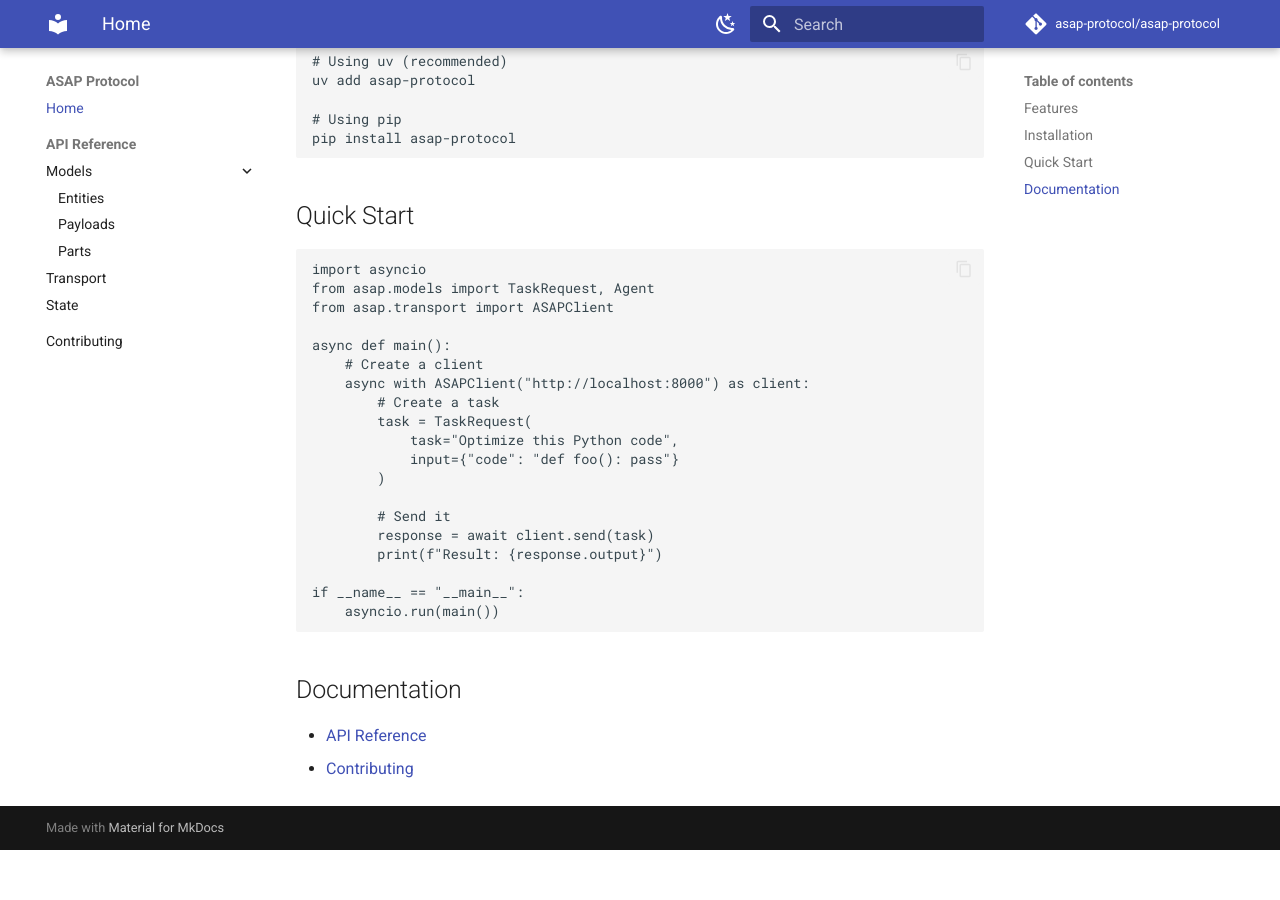
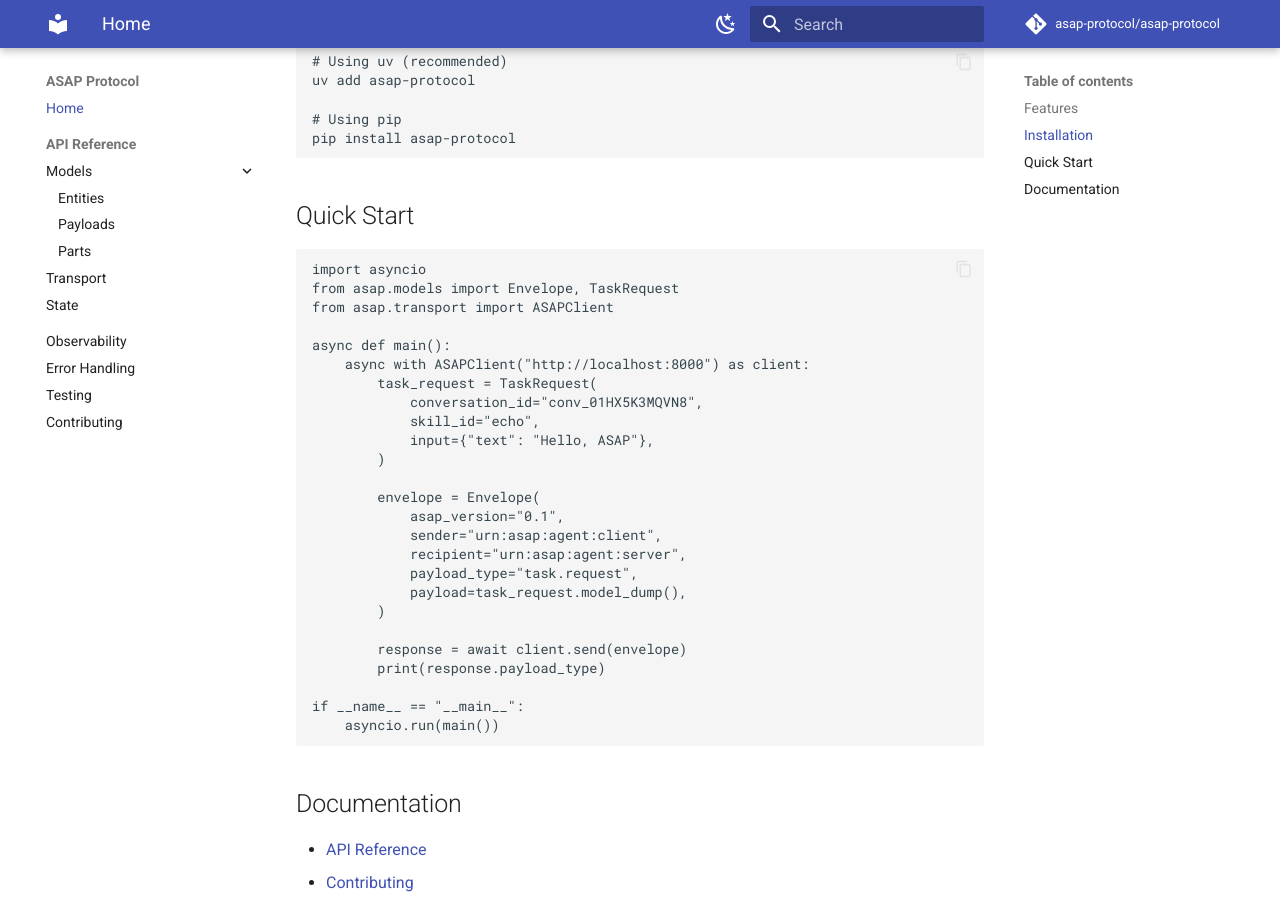
Before and after one commit to adriannoes/asap-protocol, an MkDocs documentation site: the page built from docs/index.md, in a window 1280 px wide and 900 px high, scrolled down 582 px. Built offline with MkDocs 1.6.1 and Material for MkDocs 9.7.7, drawn with Linux system fonts in a browser that asks for light colours; comment, search, counter and statistics services are not loaded; before the commit the page ends 1432 px from its top, so only the background shows below that.

Commit message:
docs(site): add api reference and operations guides
Add mkdocs pages for API reference, observability, error handling, and
testing, and wire them into the site navigation.

````diff
--- a/docs/index.md
+++ b/docs/index.md
@@ -24,21 +24,27 @@
 
 ```python
 import asyncio
-from asap.models import TaskRequest, Agent
+from asap.models import Envelope, TaskRequest
 from asap.transport import ASAPClient
 
 async def main():
-    # Create a client
     async with ASAPClient("http://localhost:8000") as client:
-        # Create a task
-        task = TaskRequest(
-            task="Optimize this Python code",
-            input={"code": "def foo(): pass"}
+        task_request = TaskRequest(
+            conversation_id="conv_01HX5K3MQVN8",
+            skill_id="echo",
+            input={"text": "Hello, ASAP"},
         )
 
-        # Send it
-        response = await client.send(task)
-        print(f"Result: {response.output}")
+        envelope = Envelope(
+            asap_version="0.1",
+            sender="urn:asap:agent:client",
+            recipient="urn:asap:agent:server",
+            payload_type="task.request",
+            payload=task_request.model_dump(),
+        )
+
+        response = await client.send(envelope)
+        print(response.payload_type)
 
 if __name__ == "__main__":
     asyncio.run(main())
@@ -46,5 +52,5 @@
 
 ## Documentation
 
-- [API Reference](api/models/entities.md)
+- [API Reference](api-reference.md)
 - [Contributing](contributing.md)
--- a/mkdocs.yml
+++ b/mkdocs.yml
@@ -50,4 +50,7 @@
           - Parts: api/models/parts.md
       - Transport: api/transport.md
       - State: api/state.md
+  - Observability: observability.md
+  - Error Handling: error-handling.md
+  - Testing: testing.md
   - Contributing: contributing.md
````
Also changed, not shown: docs/api-reference.md (added, +45 -0 lines), docs/error-handling.md (added, +49 -0 lines), docs/observability.md (added, +53 -0 lines), docs/testing.md (added, +51 -0 lines).
